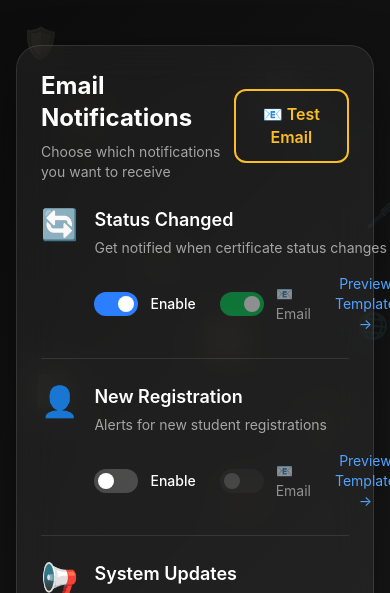
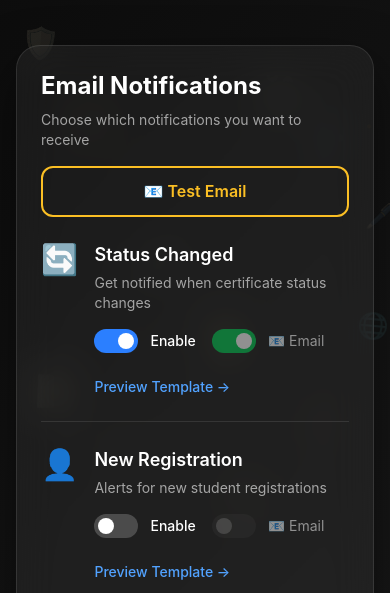
Before and after one commit to mzulqarnain-ceh/EduBlock, a React (Vite) app in the folder edublock-frontend/: page /settings in a window 390 px wide. Shown: the part 251-844 px from the top of the page. Built offline with nearby package versions, Linux system fonts and the light colour scheme; no server answers; sample sign-in values are in the browser's storage.

Commit message:
Optimize Settings page toggles and resolve mobile menu scrolling issue with fixed viewport positioning

```diff
--- a/edublock-frontend/src/components/Navigation.jsx
+++ b/edublock-frontend/src/components/Navigation.jsx
@@ -310,8 +310,8 @@ const Navigation = ({ walletAddress, onConnectWallet, onDisconnectWallet }) => {
                 )}
 
                 {/* Mobile Menu */}
-                <div className={`md:hidden transition-all duration-500 ease-in-out relative z-50 ${isOpen ? 'max-h-[calc(100vh-5rem)] overflow-y-auto opacity-100' : 'max-h-0 overflow-hidden opacity-0'}`}>
-                    <div className="py-6 space-y-2 border-t border-white/10">
+                <div className={`md:hidden fixed top-20 left-0 right-0 bottom-0 bg-black/95 backdrop-blur-2xl border-t border-white/10 transition-all duration-300 ease-in-out z-40 ${isOpen ? 'opacity-100 visible translate-y-0 overflow-y-auto' : 'opacity-0 invisible -translate-y-4 pointer-events-none'}`}>
+                    <div className="container-custom py-8 space-y-2 pb-24">
                         <Link to="/" className="block text-white/80 hover:text-white hover:bg-white/5 transition-all duration-200 py-3 px-4 rounded-lg" onClick={() => setIsOpen(false)}>
                             Home
                         </Link>
@@ -383,7 +383,7 @@ const Navigation = ({ walletAddress, onConnectWallet, onDisconnectWallet }) => {
                                             className={`w-full justify-center transition-all duration-300 ${
                                                 walletAddress
                                                     ? 'border-emerald-500/50 text-emerald-400 hover:border-red-500/50 hover:text-red-400 hover:bg-red-500/10'
-                                                    : 'border-amber-500 text-amber-400 hover:bg-amber-500/10'
+                                                     : 'border-amber-500 text-amber-400 hover:bg-amber-500/10'
                                             }`}
                                         >
                                             {walletAddress ? (
--- a/edublock-frontend/src/pages/Settings.jsx
+++ b/edublock-frontend/src/pages/Settings.jsx
@@ -312,7 +312,7 @@ EduBlock Team`
 
                     {/* Email Preferences */}
                     <Card className="mb-8">
-                        <div className="flex justify-between items-center mb-6">
+                        <div className="flex flex-col sm:flex-row justify-between items-start sm:items-center gap-4 mb-6">
                             <div>
                                 <h2 className="text-2xl font-bold mb-2">Email Notifications</h2>
                                 <p className="text-white/60 text-sm">Choose which notifications you want to receive</p>
@@ -323,6 +323,7 @@ EduBlock Team`
                                 onClick={handleTestEmail}
                                 loading={sendingTestEmail}
                                 disabled={sendingTestEmail}
+                                className="w-full sm:w-auto justify-center"
                             >
                                 📧 Test Email
                             </Button>
@@ -333,11 +334,11 @@ EduBlock Team`
                                 <div key={category.key} className="border-b border-white/10 pb-6 last:border-0">
                                     <div className="flex items-start gap-4">
                                         <div className="text-3xl">{category.icon}</div>
-                                        <div className="flex-1">
+                                        <div className="flex-1 min-w-0">
                                             <h3 className="font-semibold text-lg mb-1">{category.title}</h3>
                                             <p className="text-white/60 text-sm mb-4">{category.description}</p>
 
-                                            <div className="flex items-center gap-6">
+                                            <div className="flex flex-wrap items-center gap-4 sm:gap-6 w-full">
                                                 {/* Enable/Disable Toggle */}
                                                 <label className="flex items-center gap-3 cursor-pointer">
                                                     <div className="relative">
@@ -372,7 +373,7 @@ EduBlock Team`
                                                 {/* Preview Template Button */}
                                                 <button
                                                     onClick={() => handlePreviewTemplate(category.key)}
-                                                    className="text-sm text-blue-400 hover:text-blue-300 transition-colors ml-auto"
+                                                    className="text-sm text-blue-400 hover:text-blue-300 transition-colors ml-0 sm:ml-auto w-full sm:w-auto text-left mt-2 sm:mt-0 font-medium"
                                                 >
                                                     Preview Template →
                                                 </button>
```
